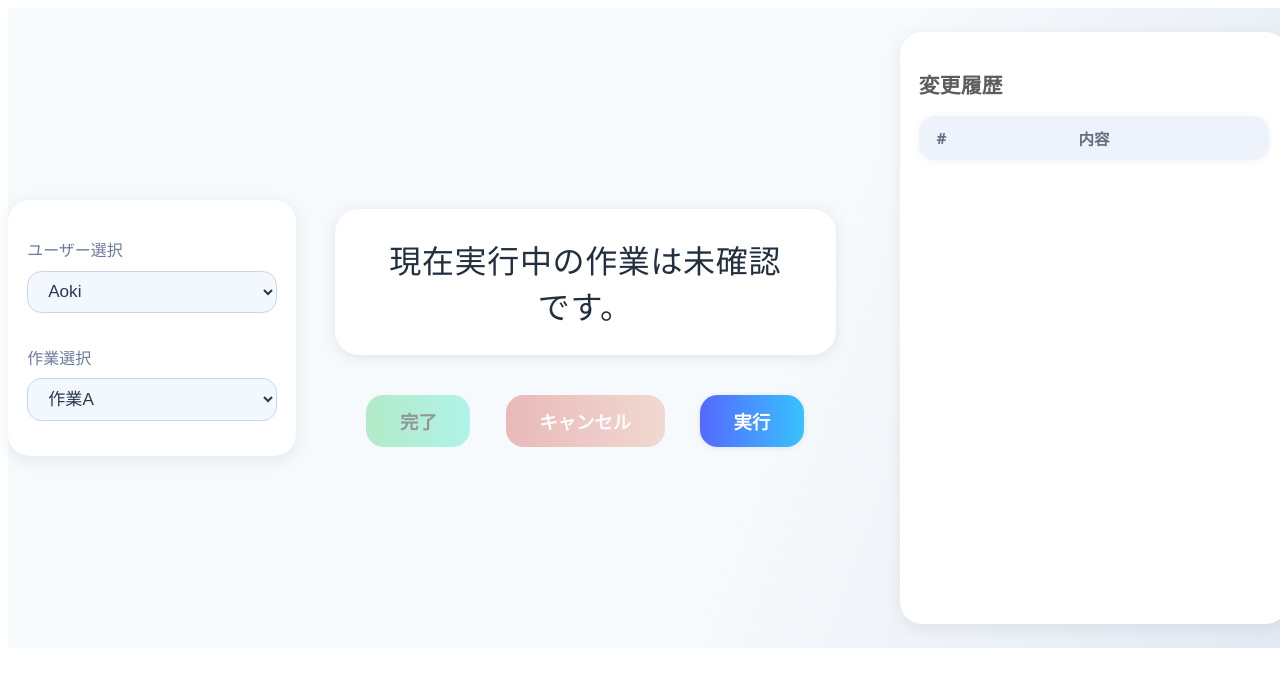
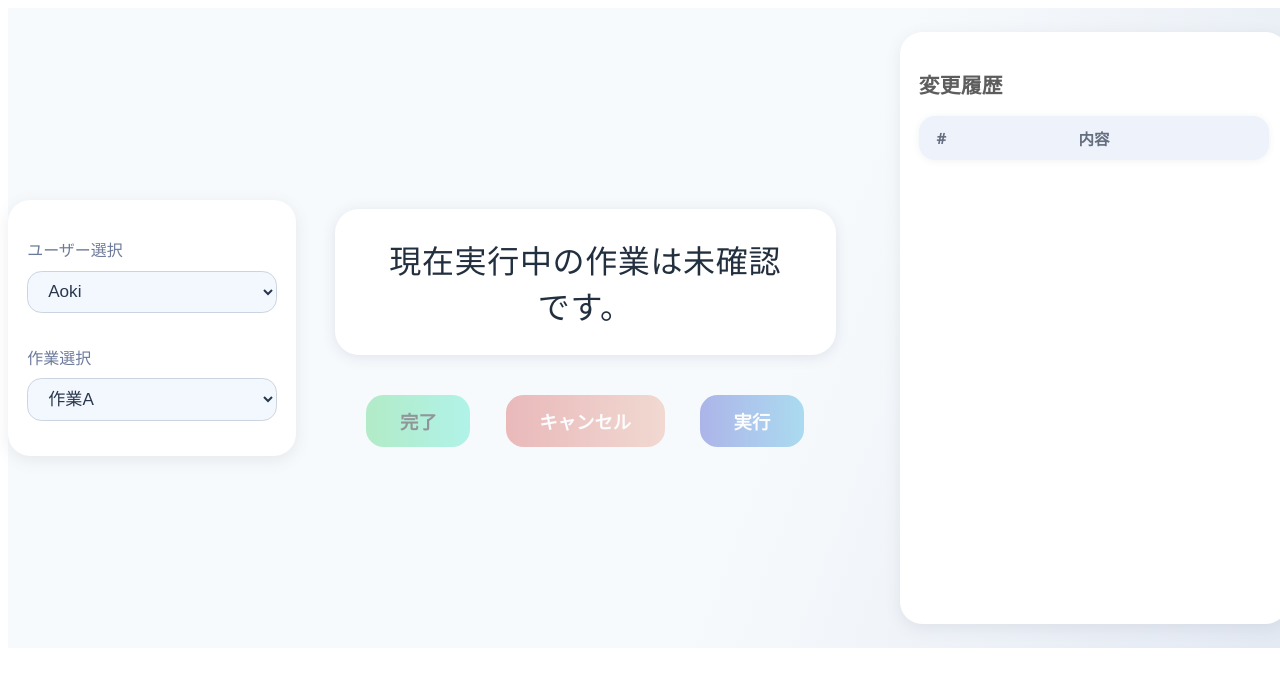
Before and after one commit to AtsuyaShimizu/Angular-demo, an Angular app in the folder demo/: page / in a window 1280 px wide. Shown: the top 686 px of the page. Built offline with nearby package versions, Linux system fonts and the light colour scheme.

Commit message:
feat: control execute and selectors with signals

```diff
--- a/demo/src/app/domain/state/demo-local-state-interface.ts
+++ b/demo/src/app/domain/state/demo-local-state-interface.ts
@@ -3,4 +3,7 @@ import { Signal } from "@angular/core";
 export interface DemoLocalState {
   readonly isEnableComplete: Signal<boolean>;
   readonly isEnableCancel: Signal<boolean>;
+  readonly isEnableExecute: Signal<boolean>;
+  readonly isEnableSelectUser: Signal<boolean>;
+  readonly isEnableSelectWork: Signal<boolean>;
 }
--- a/demo/src/app/domain/state/local/demo-local-A.state.ts
+++ b/demo/src/app/domain/state/local/demo-local-A.state.ts
@@ -9,6 +9,9 @@ export class DemoLocalStateA implements DemoLocalState {
 
   private _isEnableComplete = computed(() => this.globalState.progress() >= 10);
   private _isEnableCancel   = computed(() => this.globalState.progress() < 10);
+  private _isEnableExecute  = computed(() => this.globalState.progress() < 10);
+  private _isEnableSelectUser = computed(() => false);
+  private _isEnableSelectWork = computed(() => false);
 
   get isEnableComplete(): Signal<boolean> {
     return this._isEnableComplete;
@@ -16,4 +19,13 @@ export class DemoLocalStateA implements DemoLocalState {
   get isEnableCancel(): Signal<boolean> {
     return this._isEnableCancel;
   }
+  get isEnableExecute(): Signal<boolean> {
+    return this._isEnableExecute;
+  }
+  get isEnableSelectUser(): Signal<boolean> {
+    return this._isEnableSelectUser;
+  }
+  get isEnableSelectWork(): Signal<boolean> {
+    return this._isEnableSelectWork;
+  }
 }
--- a/demo/src/app/domain/state/local/demo-local-B.state.ts
+++ b/demo/src/app/domain/state/local/demo-local-B.state.ts
@@ -9,6 +9,9 @@ export class DemoLocalStateB implements DemoLocalState {
 
   private _isEnableComplete = computed(() => this.globalState.progress() >= 7);
   private _isEnableCancel   = computed(() => this.globalState.progress() < 7);
+  private _isEnableExecute  = computed(() => this.globalState.progress() < 7);
+  private _isEnableSelectUser = computed(() => false);
+  private _isEnableSelectWork = computed(() => false);
 
   get isEnableComplete(): Signal<boolean> {
     return this._isEnableComplete;
@@ -16,4 +19,13 @@ export class DemoLocalStateB implements DemoLocalState {
   get isEnableCancel(): Signal<boolean> {
     return this._isEnableCancel;
   }
+  get isEnableExecute(): Signal<boolean> {
+    return this._isEnableExecute;
+  }
+  get isEnableSelectUser(): Signal<boolean> {
+    return this._isEnableSelectUser;
+  }
+  get isEnableSelectWork(): Signal<boolean> {
+    return this._isEnableSelectWork;
+  }
 }
--- a/demo/src/app/domain/state/local/demo-local-default.state.ts
+++ b/demo/src/app/domain/state/local/demo-local-default.state.ts
@@ -9,6 +9,9 @@ export class DemoLocalStateDefault implements DemoLocalState {
 
   private _isEnableComplete = signal(false);
   private _isEnableCancel   = signal(false);
+  private _isEnableExecute  = signal(false);
+  private _isEnableSelectUser = signal(true);
+  private _isEnableSelectWork = signal(true);
 
   get isEnableComplete(): Signal<boolean> {
     return this._isEnableComplete;
@@ -16,4 +19,13 @@ export class DemoLocalStateDefault implements DemoLocalState {
   get isEnableCancel(): Signal<boolean> {
     return this._isEnableCancel;
   }
+  get isEnableExecute(): Signal<boolean> {
+    return this._isEnableExecute;
+  }
+  get isEnableSelectUser(): Signal<boolean> {
+    return this._isEnableSelectUser;
+  }
+  get isEnableSelectWork(): Signal<boolean> {
+    return this._isEnableSelectWork;
+  }
 }
--- a/demo/src/app/pages/demo-page/demo-page.ts
+++ b/demo/src/app/pages/demo-page/demo-page.ts
@@ -30,8 +30,11 @@ export class DemoPage {
     userName: signal('')
   };
   localState = {
-    isEnableComplete: signal(false),
-    isEnableCancel:  signal(false)
+    isEnableComplete:   signal(false),
+    isEnableCancel:     signal(false),
+    isEnableExecute:    signal(false),
+    isEnableSelectUser: signal(false),
+    isEnableSelectWork: signal(false)
   };
 
   // 「今のサービス」を保持する Signal。最初は undefined でOK。
@@ -52,8 +55,11 @@ export class DemoPage {
         if (!svc) return;
         this.globalState.workKind.set( svc.globalState.workKind() );
         this.globalState.userName .set( svc.globalState.userName() );
-        this.localState.isEnableComplete.set( svc.localState.isEnableComplete() );
-        this.localState.isEnableCancel .set( svc.localState.isEnableCancel() );
+        this.localState.isEnableComplete  .set( svc.localState.isEnableComplete() );
+        this.localState.isEnableCancel    .set( svc.localState.isEnableCancel() );
+        this.localState.isEnableExecute   .set( svc.localState.isEnableExecute() );
+        this.localState.isEnableSelectUser.set( svc.localState.isEnableSelectUser() );
+        this.localState.isEnableSelectWork.set( svc.localState.isEnableSelectWork() );
       });
     });
   }
--- a/demo/src/app/view/demo-view/demo-view.html
+++ b/demo/src/app/view/demo-view/demo-view.html
@@ -2,7 +2,7 @@
   <aside class="select-side">
     <div class="dropdown-group">
       <label class="dropdown-label" for="userSelect">ユーザー選択</label>
-      <select id="userSelect" [value]="globalState.userName()" (change)="onSelectUser($event)">
+      <select id="userSelect" [value]="globalState.userName()" (change)="onSelectUser($event)" [disabled]="!localState.isEnableSelectUser()">
         @for (user of userList; track user; let i = $index) {
           <option [value]="user">{{ user }}</option>
         }
@@ -10,7 +10,7 @@
     </div>
     <div class="dropdown-group">
       <label class="dropdown-label" for="workSelect">作業選択</label>
-      <select id="workSelect" [value]="globalState.workKind()" (change)="onSelectWork($event)">
+      <select id="workSelect" [value]="globalState.workKind()" (change)="onSelectWork($event)" [disabled]="!localState.isEnableSelectWork()">
         @for (work of workList; track work; let i = $index) {
           <option [value]="work">{{ work }}</option>
         }
@@ -39,6 +39,7 @@
       </button>
       <button
         class="action-btn execute"
+        [disabled]="!localState.isEnableExecute()"
         (click)="onClickExecuteBtn()"
       >
         実行
--- a/demo/src/app/view/demo-view/demo-view.ts
+++ b/demo/src/app/view/demo-view/demo-view.ts
@@ -6,8 +6,23 @@ import { Component, computed, effect, EventEmitter, Input, Output, signal, Signa
   styleUrls: ['./demo-view.scss']
 })
 export class DemoView {
-  @Input() globalState!: { workKind: Signal<string>, userName: Signal<string> };
-  @Input() localState!: { isEnableComplete: Signal<boolean>, isEnableCancel: Signal<boolean> };
+  @Input() globalState: { workKind: Signal<string>; userName: Signal<string> } = {
+    workKind: signal(''),
+    userName: signal('')
+  };
+  @Input() localState: {
+    isEnableComplete: Signal<boolean>;
+    isEnableCancel: Signal<boolean>;
+    isEnableExecute: Signal<boolean>;
+    isEnableSelectUser: Signal<boolean>;
+    isEnableSelectWork: Signal<boolean>;
+  } = {
+    isEnableComplete: signal(false),
+    isEnableCancel: signal(false),
+    isEnableExecute: signal(false),
+    isEnableSelectUser: signal(false),
+    isEnableSelectWork: signal(false)
+  };
   @Input() userList: string[] = [];
   @Input() workList: string[] = [];
 
```
